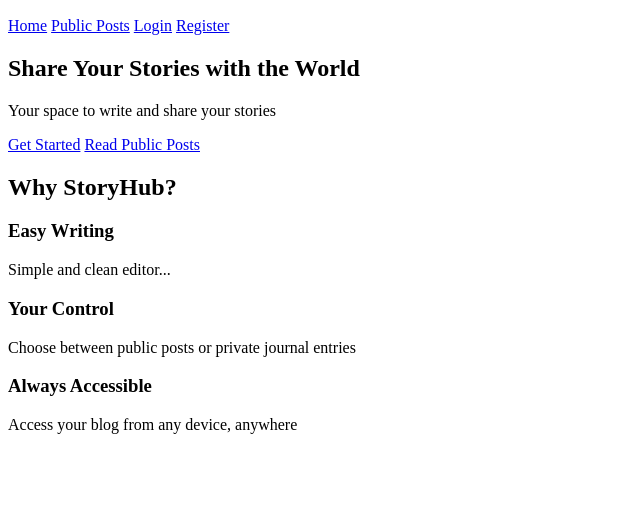
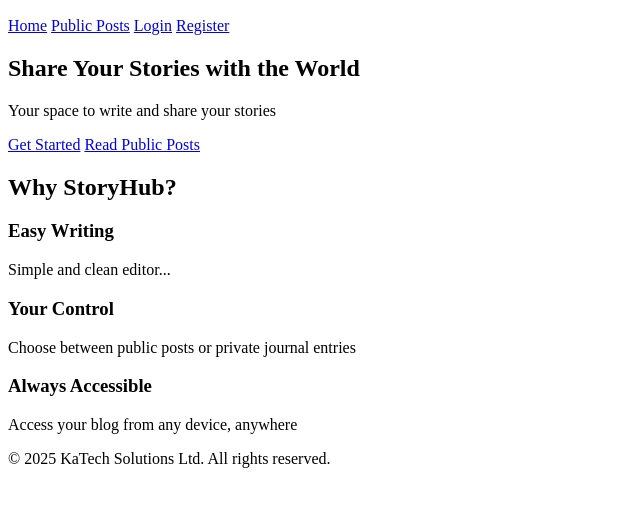
Before and after one commit to Kendry-spec/storyHub, a plain HTML site: page index.html in a window 1280 px wide. Shown: the part 50-556 px from the top of the page, without its empty margins (0-640 px from the left). Drawn offline with Linux system fonts and the light colour scheme.

Commit message:
feat: add footer structure

```diff
--- a/index.html
+++ b/index.html
@@ -53,5 +53,10 @@
             </div>
         </div>
       </section>
+
+      <!-- Website footer section -->
+       <footer class="footer">
+        <p>&copy; 2025 KaTech Solutions Ltd. All rights reserved.</p>
+       </footer>
     </body>
 </html>
```
